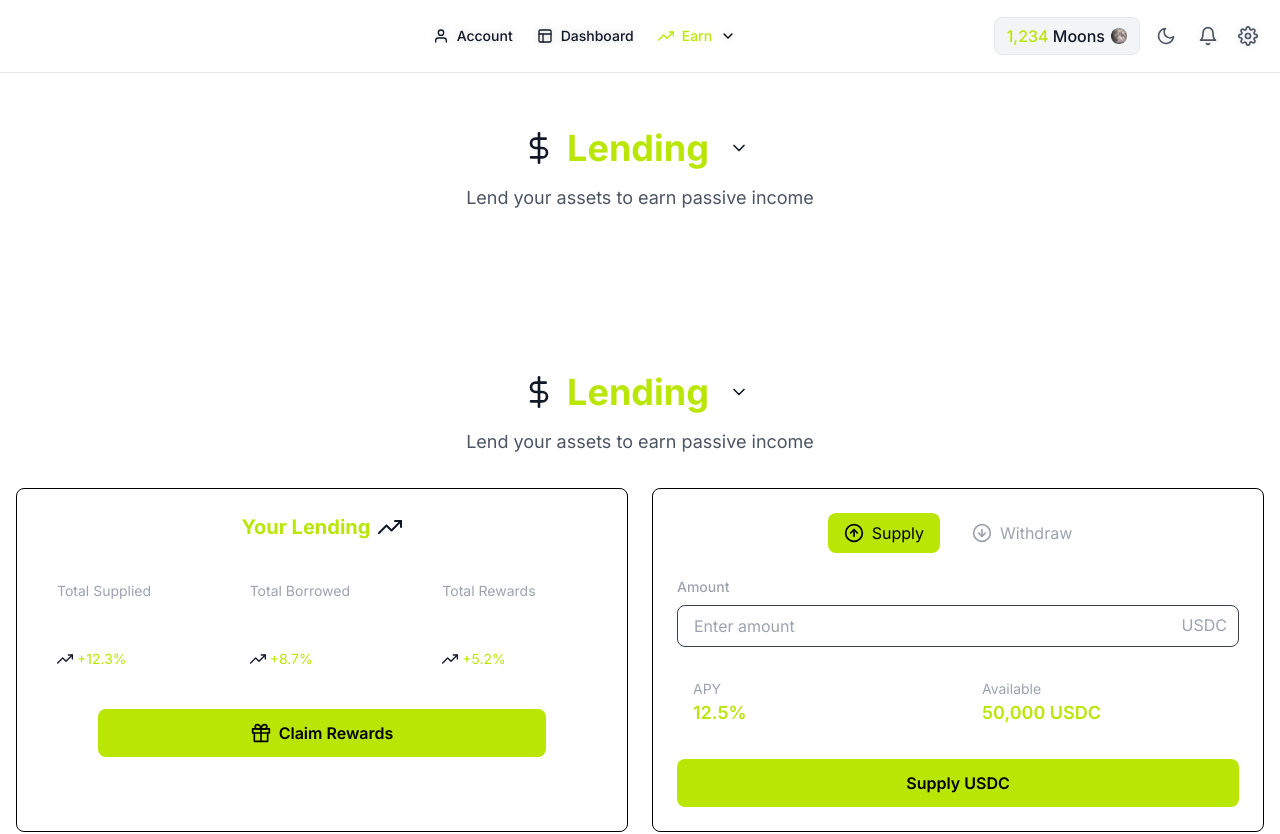
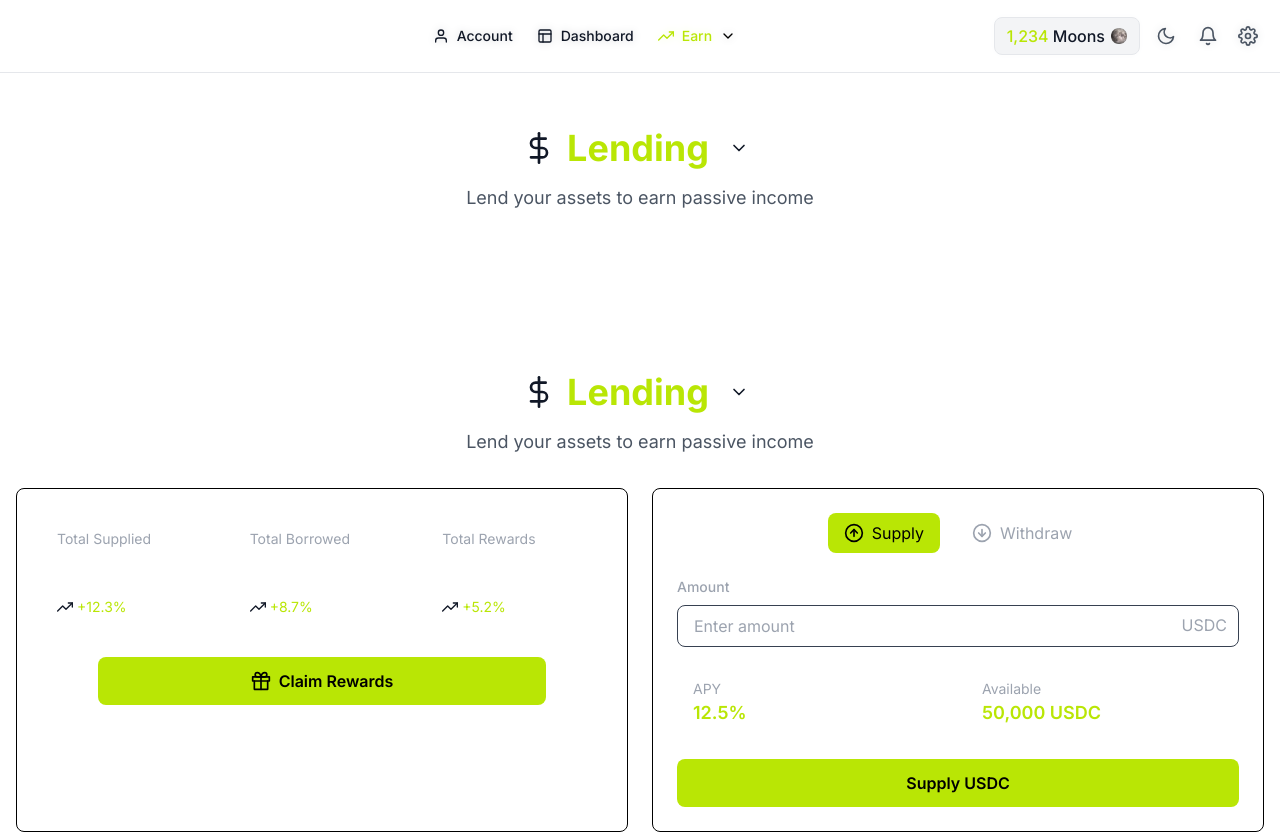
Before and after one commit to w3-surfer/credible-finance, a Next.js app: page /earn/lending in a window 1280 px wide. Shown: the top 834 px of the page. Built offline with nearby package versions, Linux system fonts and the light colour scheme.

Commit message:
fix: remove título duplicado 'Your Lending' do componente Lending

```diff
--- a/src/components/dashboard/Lending.tsx
+++ b/src/components/dashboard/Lending.tsx
@@ -132,11 +132,6 @@ export function Lending() {
       <div className="grid grid-cols-1 lg:grid-cols-2 gap-6">
         {/* Your Lending Box */}
         <div className="bg-cyber-gray-200 rounded-lg p-6 border border-cyber-green/20 hover:border-cyber-green transition-all duration-300">
-          <div className="flex items-center justify-center mb-6">
-            <h3 className="text-xl font-bold text-[#B9E605]">Your Lending</h3>
-            <FiTrendingUp className="w-6 h-6 text-gray-900 dark:text-white ml-2" />
-          </div>
-
           <div className="grid grid-cols-1 md:grid-cols-3 gap-4 mb-6">
             <div className="bg-cyber-gray-100 rounded-lg p-4">
               <div className="text-sm text-gray-400 mb-2">Total Supplied</div>
```
